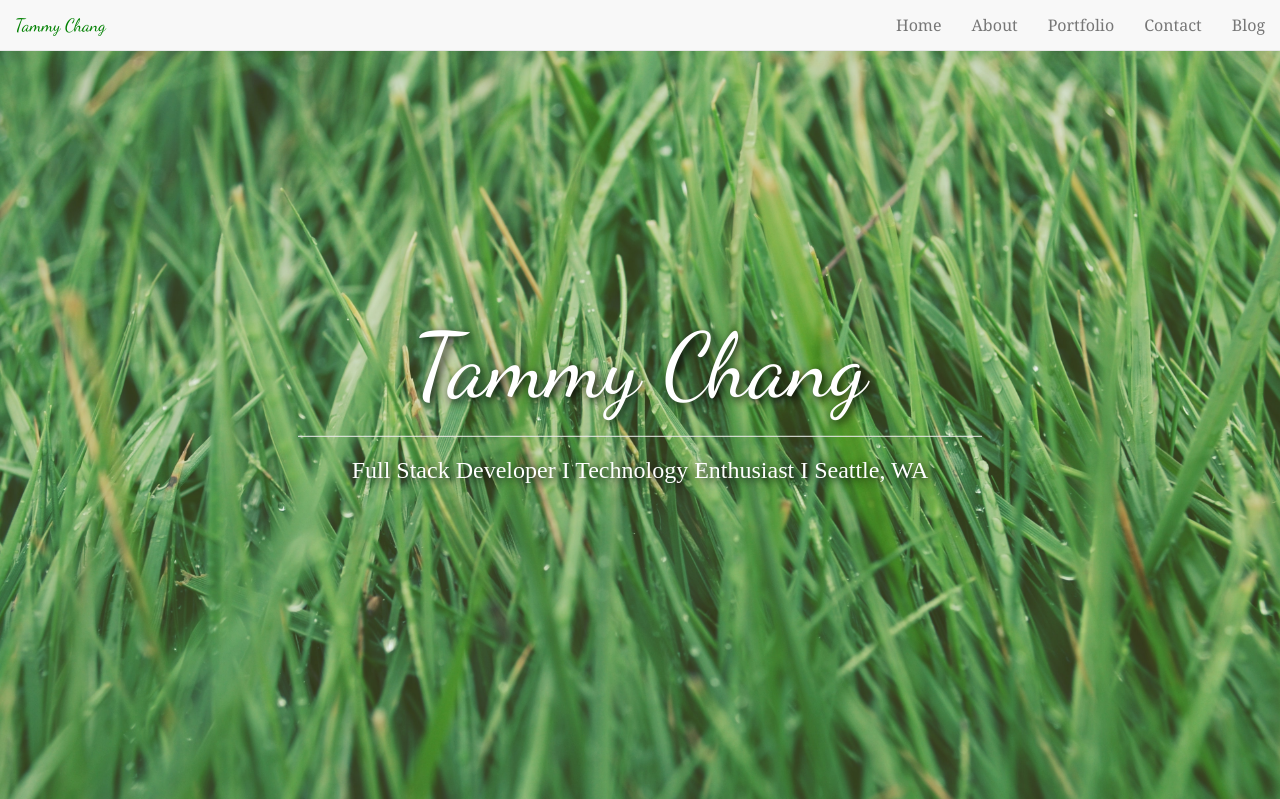
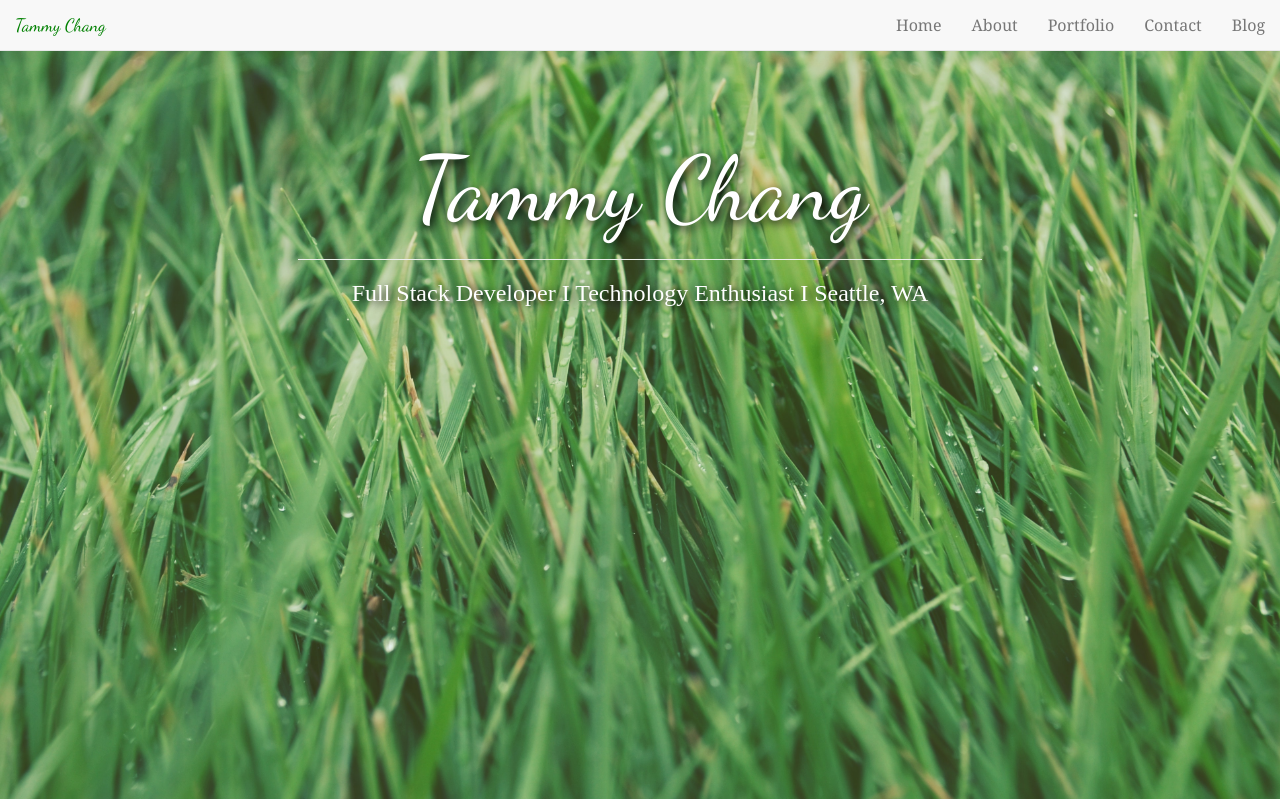
Before and after one commit to ctam91/tammysblog, a Flask app: page / in a window 1280 px wide. Shown: the top 799 px of the page. Run offline with Flask 2, Linux system fonts and the light colour scheme; some libraries are stand-ins or nearby versions; some web fonts are replaced.

Commit message:
update style

```diff
--- /dev/null
+++ b/shared.py
@@ -0,0 +1,2 @@
+from flask_sqlalchemy import SQLAlchemy
+db = SQLAlchemy()
--- a/static/styles/mainpage.css
+++ b/static/styles/mainpage.css
@@ -191,10 +191,7 @@ section{
 }
 
 .container {
-  position: absolute;
-  top: 50%;
-  left: 50%;
-  transform: translateX(-50%) translateY(-50%);
+  width: max-content;
 }
 
 .custom-footer{
```
Also changed, not shown: requirements.txt (deleted, +0 -8 lines).
